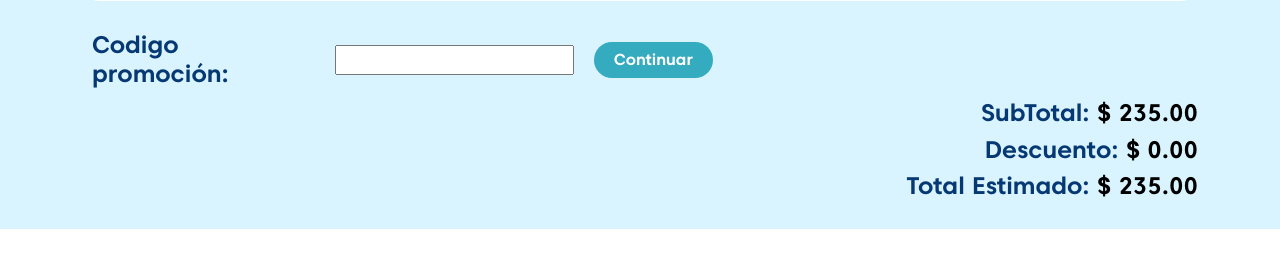
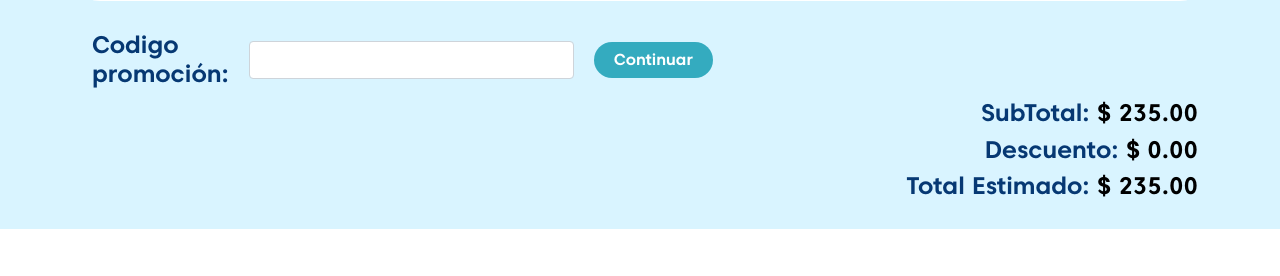
Before and after one commit to devRanfery/vestoj-client, a plain HTML site: page shopping.html in a window 1280 px wide. Shown: the part 394-670 px from the top of the page. Drawn offline with nearby package versions, Linux system fonts and the light colour scheme.

Commit message:
ModifInputPromotion

```diff
--- a/shopping.html
+++ b/shopping.html
@@ -220,7 +220,7 @@
             <h4 class="text-catalina-blue fontCarosBold" style="margin: 10px">
               Codigo promoción:
             </h4>
-            <input type="text" style="margin: 10px" />
+            <input class="form-control" type="text" style="margin: 10px" />
             <button class="fontCarosBold btn-blue-pelarous" style="margin: 10px">
               Continuar
             </button>
```
